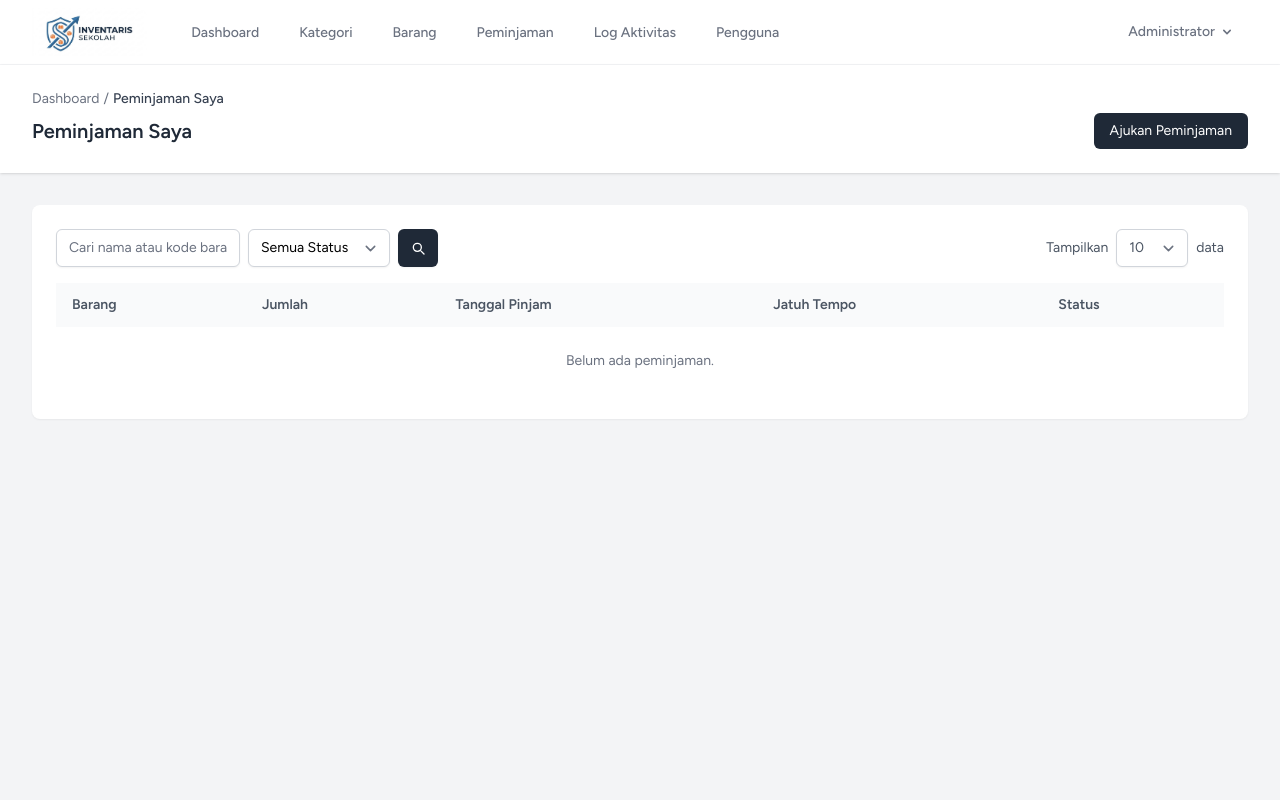
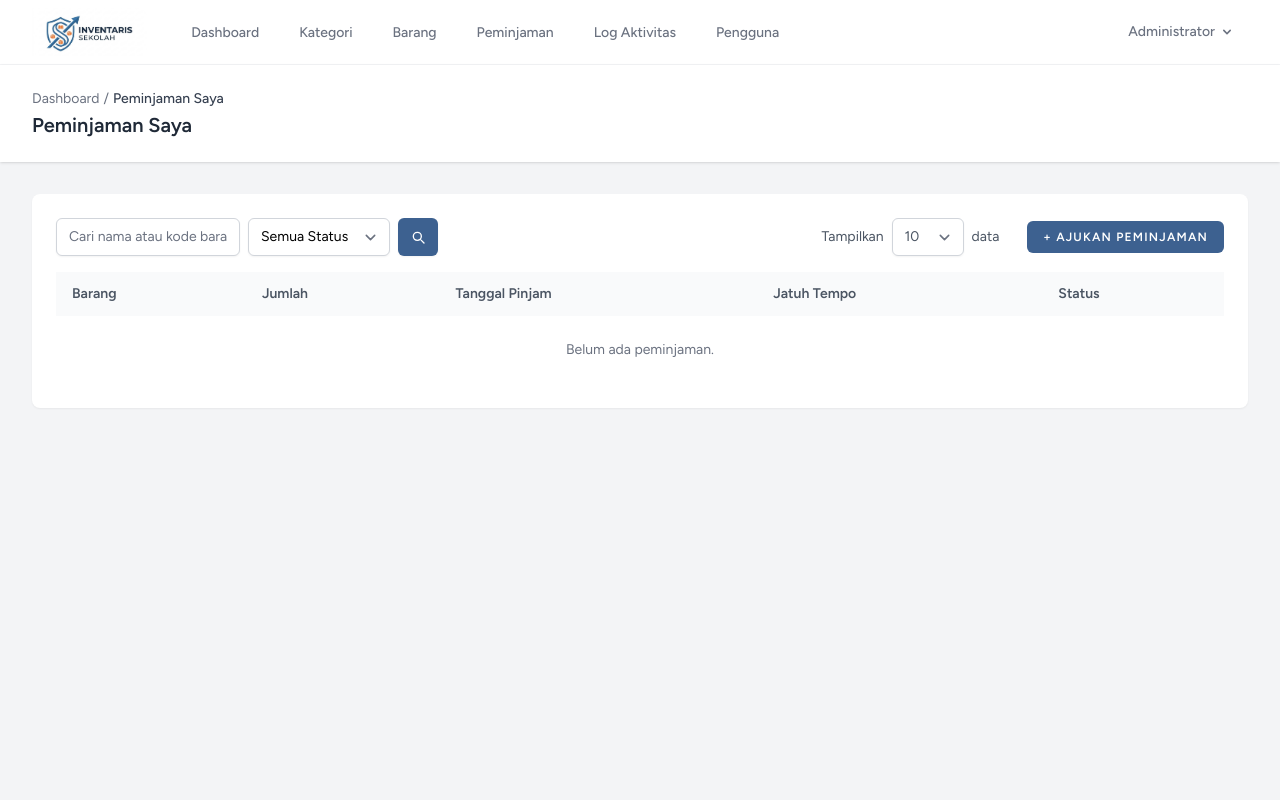
Before and after one commit to Asri1294/inventaris-sekolah, a Laravel app: page /my-loans in a window 1280 px wide. Run offline with Laravel 12, Linux system fonts and the light colour scheme; a user stored in the database is signed in; data comes from the database, SQL or seed files in the repository; style sheets or scripts are compiled from the project's sources.

Commit message:
ubah warna tombol Cari menjadi biru dan pindahkan tombol Ajukan ke dalam kartu

```diff
--- a/resources/views/activity-logs/index.blade.php
+++ b/resources/views/activity-logs/index.blade.php
@@ -57,7 +57,7 @@
                             @endforeach
                         </select>
 
-                        <button type="submit" class="inline-flex items-center gap-1.5 rounded-md bg-gray-800 px-3 py-2 text-xs font-medium text-white shadow-sm hover:bg-gray-700 transition">
+                        <button type="submit" class="inline-flex items-center gap-1.5 rounded-md bg-indigo-600 px-3 py-2 text-xs font-medium text-white shadow-sm hover:bg-indigo-500 transition">
                             <svg xmlns="http://www.w3.org/2000/svg" fill="none" viewBox="0 0 24 24" stroke-width="2" stroke="currentColor" class="h-4 w-4">
                                 <path stroke-linecap="round" stroke-linejoin="round" d="m21 21-4.35-4.35M17 11a6 6 0 1 1-12 0 6 6 0 0 1 12 0Z" />
                             </svg>
--- a/resources/views/available-items/index.blade.php
+++ b/resources/views/available-items/index.blade.php
@@ -34,7 +34,7 @@
                             @endforeach
                         </select>
 
-                        <button type="submit" class="inline-flex items-center gap-1.5 rounded-md bg-gray-800 px-3 py-2 text-xs font-medium text-white shadow-sm hover:bg-gray-700 transition">
+                       <button type="submit" class="inline-flex items-center gap-1.5 rounded-md bg-indigo-600 px-3 py-2 text-xs font-medium text-white shadow-sm hover:bg-indigo-500 transition">
                             <svg xmlns="http://www.w3.org/2000/svg" fill="none" viewBox="0 0 24 24" stroke-width="2" stroke="currentColor" class="h-4 w-4">
                                 <path stroke-linecap="round" stroke-linejoin="round" d="m21 21-4.35-4.35M17 11a6 6 0 1 1-12 0 6 6 0 0 1 12 0Z" />
                             </svg>
--- a/resources/views/categories/index.blade.php
+++ b/resources/views/categories/index.blade.php
@@ -16,7 +16,7 @@
                             <input type="text" name="search" value="{{ request('search') }}"
                                 placeholder="Cari nama kategori..."
                                 class="rounded-md border-gray-300 text-sm shadow-sm focus:border-indigo-500 focus:ring-indigo-500">
-                            <button type="submit" class="inline-flex items-center gap-1.5 rounded-md bg-gray-800 px-3 py-2 text-xs font-medium text-white shadow-sm hover:bg-gray-700 transition">
+                            <button type="submit" class="inline-flex items-center gap-1.5 rounded-md bg-indigo-600 px-3 py-2 text-xs font-medium text-white shadow-sm hover:bg-indigo-500 transition">
                                 <svg xmlns="http://www.w3.org/2000/svg" fill="none" viewBox="0 0 24 24" stroke-width="2" stroke="currentColor" class="h-4 w-4">
                                     <path stroke-linecap="round" stroke-linejoin="round" d="m21 21-4.35-4.35M17 11a6 6 0 1 1-12 0 6 6 0 0 1 12 0Z" />
                                 </svg>
--- a/resources/views/items/index.blade.php
+++ b/resources/views/items/index.blade.php
@@ -45,7 +45,7 @@
                                 @endforeach
                             </select>
 
-                            <button type="submit" class="inline-flex items-center gap-1.5 rounded-md bg-gray-800 px-3 py-2 text-xs font-medium text-white shadow-sm hover:bg-gray-700 transition">
+                            <button type="submit" class="inline-flex items-center gap-1.5 rounded-md bg-indigo-600 px-3 py-2 text-xs font-medium text-white shadow-sm hover:bg-indigo-500 transition">
                                 <svg xmlns="http://www.w3.org/2000/svg" fill="none" viewBox="0 0 24 24" stroke-width="2" stroke="currentColor" class="h-4 w-4">
                                     <path stroke-linecap="round" stroke-linejoin="round" d="m21 21-4.35-4.35M17 11a6 6 0 1 1-12 0 6 6 0 0 1 12 0Z" />
                                 </svg>
--- a/resources/views/loans/index.blade.php
+++ b/resources/views/loans/index.blade.php
@@ -37,7 +37,7 @@
                                 @endforeach
                             </select>
 
-                            <button type="submit" class="inline-flex items-center gap-1.5 rounded-md bg-gray-800 px-3 py-2 text-xs font-medium text-white shadow-sm hover:bg-gray-700 transition">
+                            <button type="submit" class="inline-flex items-center gap-1.5 rounded-md bg-indigo-600 px-3 py-2 text-xs font-medium text-white shadow-sm hover:bg-indigo-500 transition">
                                 <svg xmlns="http://www.w3.org/2000/svg" fill="none" viewBox="0 0 24 24" stroke-width="2" stroke="currentColor" class="h-4 w-4">
                                     <path stroke-linecap="round" stroke-linejoin="round" d="m21 21-4.35-4.35M17 11a6 6 0 1 1-12 0 6 6 0 0 1 12 0Z" />
                                 </svg>
--- a/resources/views/my-loans/index.blade.php
+++ b/resources/views/my-loans/index.blade.php
@@ -1,13 +1,7 @@
 <x-app-layout>
     <x-slot name="header">
         <x-breadcrumb :items="['Peminjaman Saya' => null]" />
-        <div class="flex items-center justify-between">
         <h2 class="font-semibold text-xl text-gray-800 leading-tight">Peminjaman Saya</h2>
-            <a href="{{ route('my-loans.create') }}"
-               class="px-4 py-2 bg-gray-800 text-white text-sm rounded-md hover:bg-gray-700">
-                Ajukan Peminjaman
-            </a>
-        </div>
     </x-slot>
 
     @php
@@ -25,8 +19,9 @@
             <x-flash-message />
 
             <div class="bg-white p-6 shadow-sm sm:rounded-lg">
+                <div class="mb-4 flex flex-col gap-3 sm:flex-row sm:items-center sm:justify-between">
                     <form method="GET" action="{{ route('my-loans.index') }}"
-                    class="mb-4 flex flex-wrap items-center justify-between gap-3">
+                        class="flex flex-1 flex-wrap items-center justify-between gap-3 sm:mr-4">
                         <div class="flex flex-wrap gap-2">
                             <input type="text" name="search" value="{{ request('search') }}"
                                 placeholder="Cari nama atau kode barang..."
@@ -42,7 +37,7 @@
                                 @endforeach
                             </select>
 
-                        <button type="submit" class="inline-flex items-center gap-1.5 rounded-md bg-gray-800 px-3 py-2 text-xs font-medium text-white shadow-sm hover:bg-gray-700 transition">
+                            <button type="submit" class="inline-flex items-center gap-1.5 rounded-md bg-indigo-600 px-3 py-2 text-xs font-medium text-white shadow-sm hover:bg-indigo-500 transition">
                                 <svg xmlns="http://www.w3.org/2000/svg" fill="none" viewBox="0 0 24 24" stroke-width="2" stroke="currentColor" class="h-4 w-4">
                                     <path stroke-linecap="round" stroke-linejoin="round" d="m21 21-4.35-4.35M17 11a6 6 0 1 1-12 0 6 6 0 0 1 12 0Z" />
                                 </svg>
@@ -60,6 +55,12 @@
 
                         <x-per-page-select />
                     </form>
+                    <a href="{{ route('my-loans.create') }}"
+                            class="inline-flex items-center rounded-md bg-indigo-600 px-4 py-2 text-xs font-semibold uppercase tracking-widest text-white hover:bg-indigo-500">
+                            + Ajukan Peminjaman
+                    </a>
+                </div>
+
                     <div class="overflow-x-auto">
                     <table class="min-w-full text-sm text-left">
                         <thead class="bg-gray-50 text-gray-600">
--- a/resources/views/users/index.blade.php
+++ b/resources/views/users/index.blade.php
@@ -22,7 +22,7 @@
                                 <option value="admin" @selected(request('role') === 'admin')>Admin</option>
                                 <option value="user" @selected(request('role') === 'user')>Pengguna</option>
                             </select>
-                            <button type="submit" class="inline-flex items-center gap-1.5 rounded-md bg-gray-800 px-3 py-2 text-xs font-medium text-white shadow-sm hover:bg-gray-700 transition">
+                            <button type="submit" class="inline-flex items-center gap-1.5 rounded-md bg-indigo-600 px-3 py-2 text-xs font-medium text-white shadow-sm hover:bg-indigo-500 transition">
                                 <svg xmlns="http://www.w3.org/2000/svg" fill="none" viewBox="0 0 24 24" stroke-width="2" stroke="currentColor" class="h-4 w-4">
                                     <path stroke-linecap="round" stroke-linejoin="round" d="m21 21-4.35-4.35M17 11a6 6 0 1 1-12 0 6 6 0 0 1 12 0Z" />
                                 </svg>
```
Lines whose indentation alone changed are shown as unchanged.
